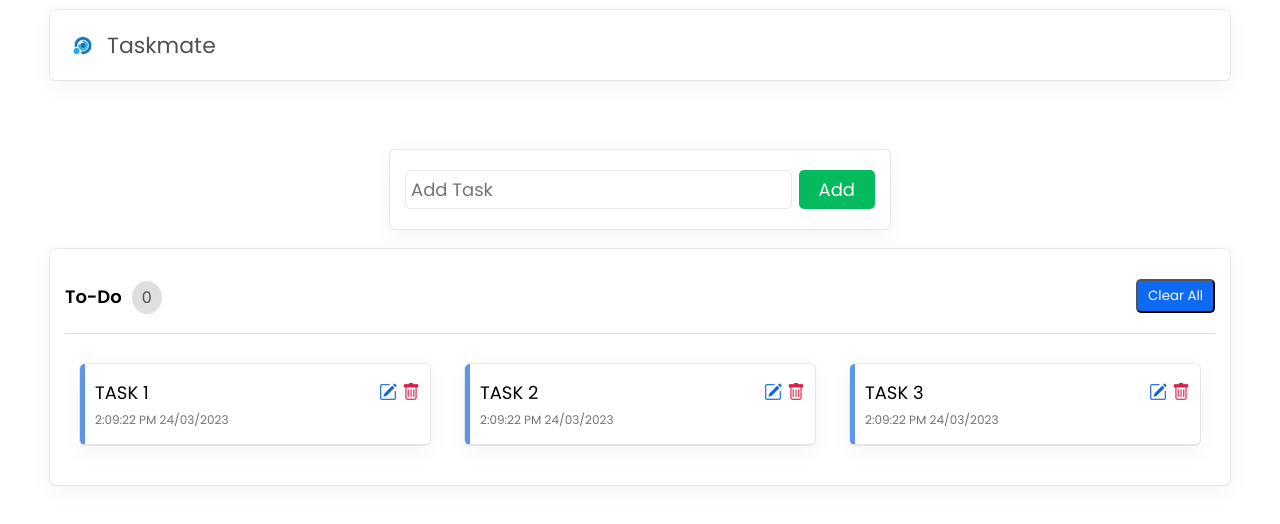
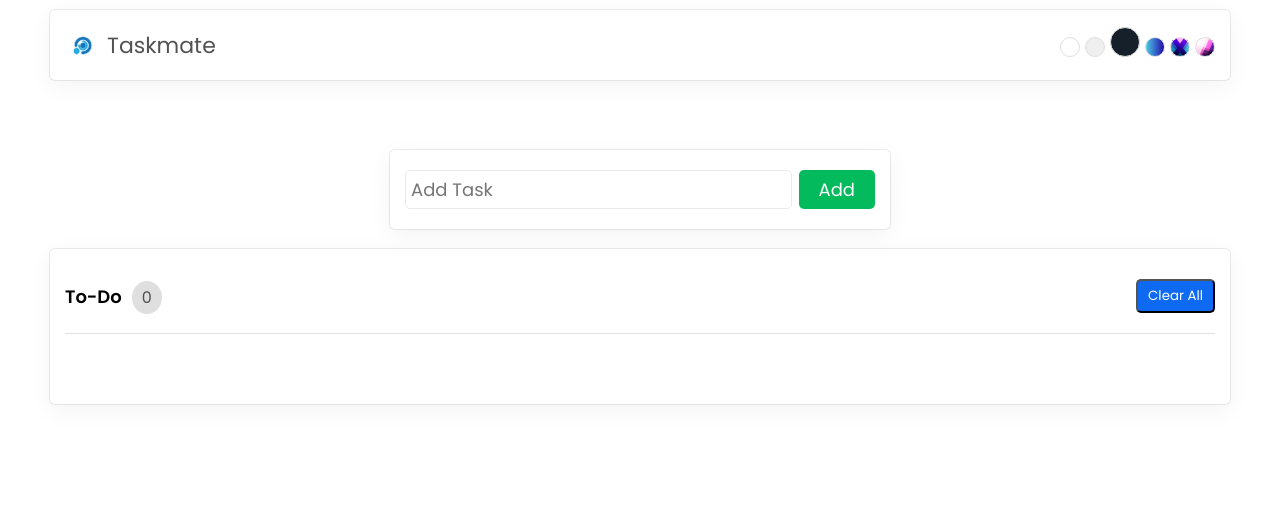
Before and after one commit to kushal1997/taskmate, a React (Create React App) app: page / in a window 1280 px wide. Shown: the top 524 px of the page. Built offline with nearby package versions, Linux system fonts and the light colour scheme.

Commit message:
differemt states added to edit,add,delete,update

```diff
--- a/src/App.js
+++ b/src/App.js
@@ -1,16 +1,33 @@
+import { useState } from 'react';
 import { Header } from './components/Header';
 import { AddTask } from './components/AddTask';
 import { ShowTask } from './components/ShowTask';
 
 import './App.css';
 
+
 function App() {
+  const [tasklist,setTasklist]=useState([]);
+  const [task,setTask]=useState({});
+
+
   return (
     <div className="App">
       <div className="container">
       <Header/>
-      <AddTask/>
-      <ShowTask/>
+      <AddTask
+        tasklist={tasklist}
+        setTasklist={setTasklist}
+        task={task}
+        setTask={setTask}
+      />
+      <ShowTask
+        tasklist={tasklist}
+        setTasklist={setTasklist}
+        task={task}
+        setTask={setTask}
+      />
+
       </div>
     </div>
   );
--- a/src/components/AddTask.js
+++ b/src/components/AddTask.js
@@ -1,10 +1,35 @@
 import "../components/addTask.css"
 
-export const AddTask = () => {
+export const AddTask = ({tasklist,setTasklist,task,setTask}) => {
+
+  const handleSubmit=(event)=>{
+    event.preventDefault();
+
+    if(task.id){
+      const date=new Date();
+      const updatedTasklist=tasklist.map((todo) => (
+        todo.id===task.id ?
+          {id:task.id,name: task.name,time: `${date.toLocaleTimeString()} ${date.toLocaleDateString()}`}
+          :todo
+      ));
+      setTasklist(updatedTasklist);
+
+    } else{
+      const date=new Date();
+      const newTask={
+        id:date.getTime(),
+        name:event.target.task.value ,
+        time: `${date.toLocaleTimeString()} ${date.toLocaleDateString()}`
+      }
+      setTasklist([...tasklist,newTask]);
+      event.target.task.value="";
+    }
+
+  }
   return (
     <section className="addTask">
-        <form>
-            <input type="text" name="task" autoComplete="off" placeholder="Add Task" maxLength={25} />
+        <form onSubmit={handleSubmit}>
+            <input type="text" name="task" value={task.name} autoComplete="off" placeholder="Add Task" maxLength={25} onChange={event => setTask({...task,name:event.target.value})}/>
             <button type="submit">Add</button>
         </form>
     </section>
--- a/src/components/ShowTask.js
+++ b/src/components/ShowTask.js
@@ -1,29 +1,32 @@
 import "../components/showTask.css"
 
-export const ShowTask = () => {
-    const tasks = [
-        { id: 10001, name: "TASK 1", time: "2:09:22 PM 24/03/2023" },
-        { id: 10002, name: "TASK 2", time: "2:09:22 PM 24/03/2023" },
-        { id: 10003, name: "TASK 3", time: "2:09:22 PM 24/03/2023" }
-    ]
+export const ShowTask = ({tasklist,setTasklist,task,setTask}) => {
+    const handleEdit=(id)=>{
+        const selectedTask=tasklist.find(todo => todo.id === id);
+        setTask(selectedTask);
+    }
+    const handleDelete=(id)=>{
+        const updatedTasklist=tasklist.filter(todo => todo.id !== id);
+        setTasklist(updatedTasklist);
+    }
     return (
         <section className="showTask">
             <p className="head">
                 <span>
                     <span className="title">To-Do</span>
-                    <span className="count">0</span>
+                    <span className="count">{tasklist.length}</span>
                 </span>
-                <button className="clearAll">Clear All</button>
+                <button onClick={()=>setTasklist([])} className="clearAll">Clear All</button>
             </p>
             <ul>
-                {tasks.map((task) => (
-                    <li>
+                {tasklist.map((todo) => (
+                    <li key={todo.id}>
                         <p>
-                            <span className="name">{task.name}</span>
-                            <span className="time">{task.time}</span>
+                            <span className="name">{todo.name}</span>
+                            <span className="time">{todo.time}</span>
                         </p>
-                        <i class="bi bi-pencil-square"></i>
-                        <i class="bi bi-trash"></i>
+                        <i onClick={()=> handleEdit(todo.id)} class="bi bi-pencil-square"></i>
+                        <i onClick={()=> handleDelete(todo.id)} class="bi bi-trash"></i>
                     </li>
 
                 ))}
--- a/src/index.css
+++ b/src/index.css
@@ -13,3 +13,17 @@
   text-decoration: none;
   list-style: none;
 }
+
+header .themeSelector span{
+  height: 20px;
+  width: 20px;
+  border-radius: 50%;
+  display: inline-block;
+  margin-left: 5px;
+  cursor: pointer;
+  border: 1px solid #dfdfdf;
+}
+header .themeSelector .activeTheme{
+  height: 30px;
+  width: 30px;
+}
```
